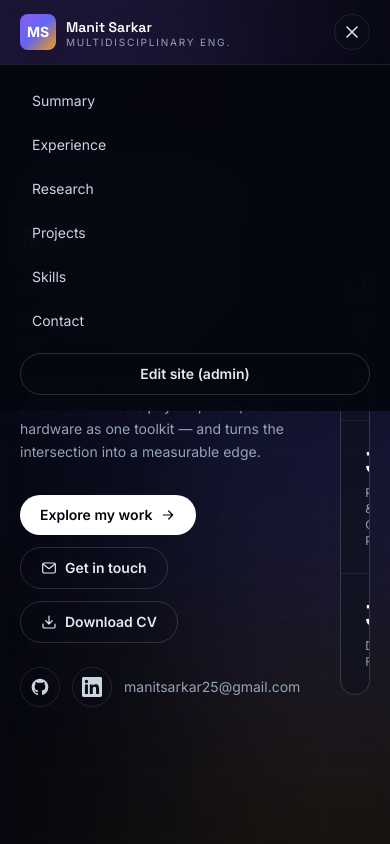
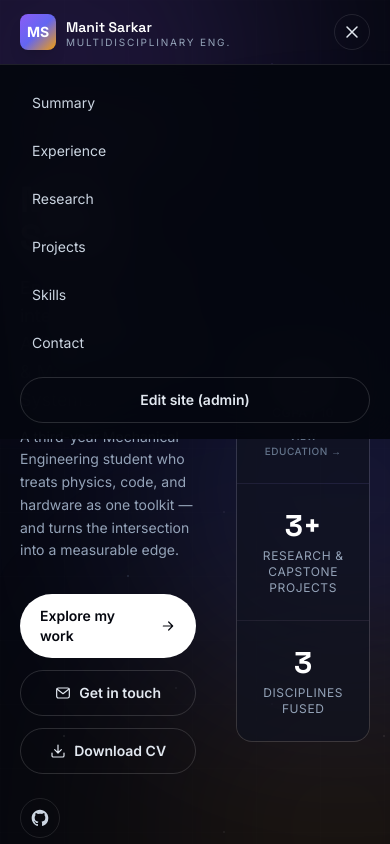
Before and after one commit to msarkar2501/portfolio, a Next.js app: page / in a window 390 px wide. Both pictures are taken after a click on the button "Toggle menu". Shown: the top 844 px of the page. Built offline with nearby package versions, Linux system fonts and the light colour scheme.

Commit message:
Mobile responsiveness enhancements

```diff
--- a/src/app/globals.css
+++ b/src/app/globals.css
@@ -18,6 +18,7 @@ body {
   font-family: var(--font-sans);
   -webkit-font-smoothing: antialiased;
   text-rendering: optimizeLegibility;
+  overflow-x: hidden; /* Prevent horizontal scrolling on mobile */
 }
 
 /* Soothing, low-contrast scrollbar */
@@ -64,7 +65,7 @@ body {
   }
 
   .btn {
-    @apply inline-flex items-center justify-center gap-2 rounded-full px-5 py-2.5 text-sm font-semibold transition-all duration-200 focus:outline-none focus-visible:ring-2 focus-visible:ring-white/40;
+    @apply inline-flex items-center justify-center gap-2 rounded-full px-5 py-3 sm:py-2.5 text-sm font-semibold transition-all duration-200 focus:outline-none focus-visible:ring-2 focus-visible:ring-white/40;
   }
 
   .btn-primary {
--- a/src/app/layout.tsx
+++ b/src/app/layout.tsx
@@ -38,7 +38,7 @@ export default function RootLayout({
           rel="stylesheet"
         />
       </head>
-      <body className="min-h-screen bg-ink-950 text-slate-200 antialiased">
+      <body className="min-h-screen bg-ink-950 text-slate-200 antialiased overflow-x-hidden">
         {/* Fixed, soothing background: starfield + discipline-tinted orbs */}
         <div className="pointer-events-none fixed inset-0 -z-10 overflow-hidden">
           <div className="absolute inset-0 starfield opacity-[0.35]" />
--- a/src/components/Contact.tsx
+++ b/src/components/Contact.tsx
@@ -54,7 +54,7 @@ function CopyRow({
       </div>
       <button
         onClick={copy}
-        className="rounded-full border border-white/10 px-3 py-1.5 text-xs text-slate-300 transition-colors hover:border-white/30 hover:text-white"
+        className="rounded-full border border-white/10 px-4 py-2 text-xs text-slate-300 transition-colors hover:border-white/30 hover:text-white"
       >
         {copied ? "Copied!" : "Copy"}
       </button>
@@ -89,7 +89,7 @@ export default function Contact({ contact }: { contact: ContactData }) {
           </motion.h2>
           <p className="mt-4 max-w-xl text-slate-400">{contact.note}</p>
 
-          <div className="mt-6 flex flex-wrap gap-3">
+          <div className="mt-6 flex flex-col sm:flex-row items-stretch sm:items-center gap-3">
             <a href={contact.github} target="_blank" rel="noopener noreferrer" className="btn-ghost">
               <GitHubIcon className="h-4 w-4" /> GitHub
             </a>
--- a/src/components/Hero.tsx
+++ b/src/components/Hero.tsx
@@ -102,7 +102,7 @@ export default function Hero({
             initial={{ opacity: 0, y: 20 }}
             animate={{ opacity: 1, y: 0 }}
             transition={{ duration: 0.7, delay: 0.24 }}
-            className="mt-8 flex flex-wrap items-center gap-3"
+            className="mt-8 flex flex-col sm:flex-row items-stretch sm:items-center gap-3"
           >
             <a href="#research" className="btn-primary">
               Explore my work <ArrowIcon className="h-4 w-4" />
@@ -121,7 +121,7 @@ export default function Hero({
             initial={{ opacity: 0 }}
             animate={{ opacity: 1 }}
             transition={{ duration: 0.7, delay: 0.32 }}
-            className="mt-6 flex items-center gap-3"
+            className="mt-6 flex flex-col sm:flex-row items-stretch sm:items-center gap-3"
           >
             <a
               href={profile.github}
--- a/src/components/Navbar.tsx
+++ b/src/components/Navbar.tsx
@@ -136,7 +136,7 @@ export default function Navbar() {
                   key={item.id}
                   href={`#${item.id}`}
                   onClick={() => setOpen(false)}
-                  className="rounded-lg px-3 py-2.5 text-sm text-slate-300 hover:bg-white/5 hover:text-white"
+                  className="rounded-lg px-3 py-3 text-sm text-slate-300 hover:bg-white/5 hover:text-white"
                 >
                   {item.label}
                 </a>
```
